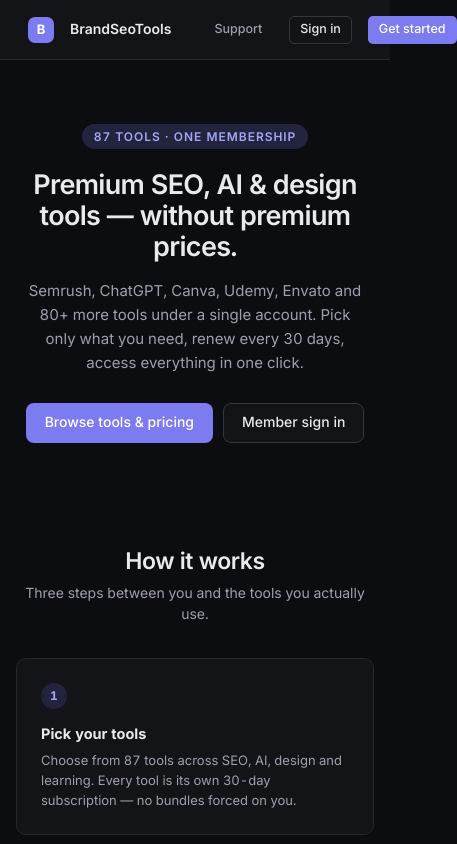
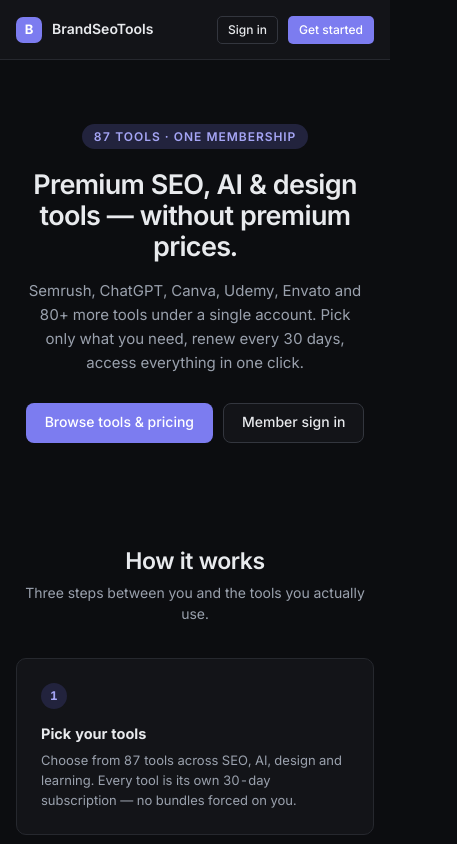
Before and after one commit to vinothpraba347/brandseotools-mockup, a plain HTML site: page index.html in a window 390 px wide. Shown: the top 844 px of the page, 457 px wide, since content can reach past the window. Drawn offline with Linux system fonts and the light colour scheme.

Commit message:
Fix landing nav overflow on small phones
3 nav buttons + brand exceeded 390px; tightened padding/gap and hid
the Support ghost link below 520px. Zero overflow at 360-1440px.

```diff
--- a/assets/css/styles.css
+++ b/assets/css/styles.css
@@ -544,3 +544,12 @@ table.tbl{width:100%;border-collapse:collapse;font-size:13px}
   .ext-desktop-note{display:flex;gap:10px;padding:11px 14px;border-radius:var(--r-sm);background:var(--info-soft);color:var(--text-2);font-size:12.5px;margin-bottom:18px;align-items:flex-start}
   .ext-desktop-note .ic{flex:none;margin-top:1px;color:var(--info)}
 }
+
+/* ---------- Landing nav on small screens ---------- */
+@media (max-width:960px){
+  .land-nav{padding:0 16px;gap:10px}
+}
+@media (max-width:520px){
+  .land-nav .btn-ghost{display:none}
+  .land-nav .btn-sm{padding:0 10px;font-size:12px}
+}
```
